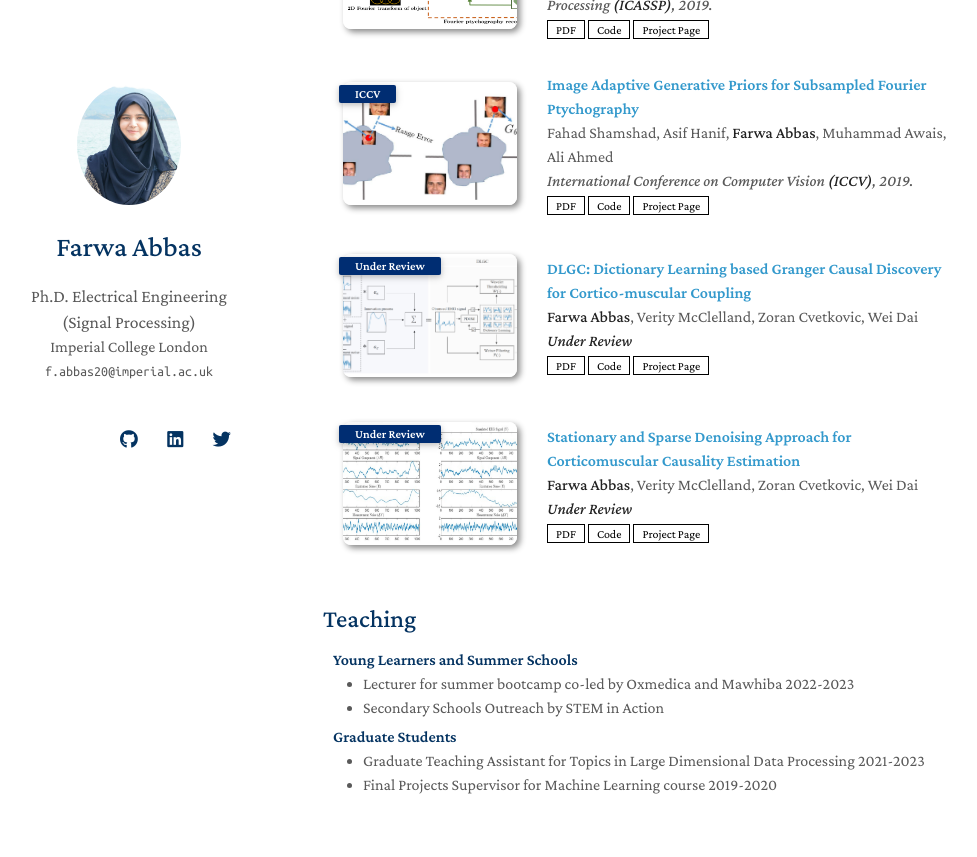
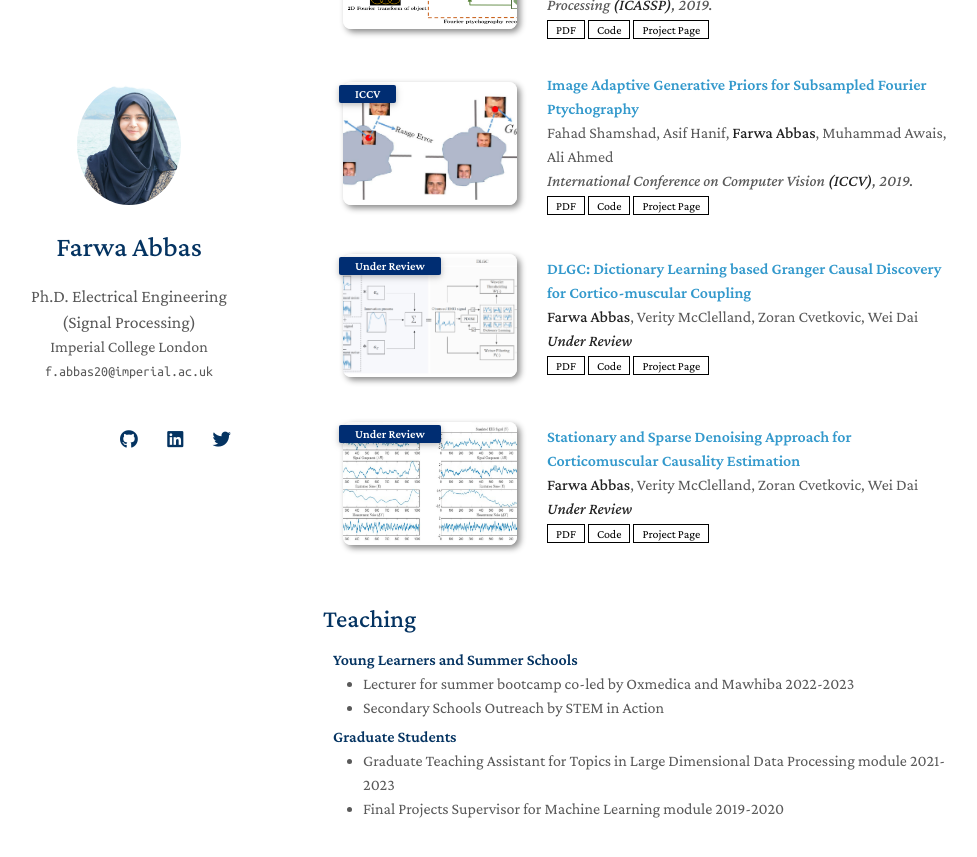
Before and after one commit to Farwa-Abbas/Farwa-Abbas.github.io, a Jekyll site: the page built from index.md, in a window 1280 px wide and 900 px high, scrolled down 803 px. Shown: the top 857 px of the window, without its empty margins (147-1124 px from the left). Built offline with Jekyll 4.4.1, drawn with Linux system fonts in a browser that asks for light colours; nearby versions of some CDN libraries; a style sheet for code colours, icons or effects is not loaded; our own code applies the rules of GitHub Pages for plain Markdown files.

Commit message:
Update services.md

```diff
--- a/_includes/services.md
+++ b/_includes/services.md
@@ -10,6 +10,6 @@
 <h4 style="margin:0 10px 0;">Graduate Students</h4>
 
 <ul style="margin:0 0 5px;">
-  <li><autocolor> Graduate Teaching Assistant for Topics in Large Dimensional Data Processing 2021-2023</autocolor> </li>
-  <li><autocolor> Final Projects Supervisor for Machine Learning course 2019-2020</autocolor></li>
+  <li><autocolor> Graduate Teaching Assistant for Topics in Large Dimensional Data Processing module 2021-2023</autocolor> </li>
+  <li><autocolor> Final Projects Supervisor for Machine Learning module 2019-2020</autocolor></li>
 </ul>
```
